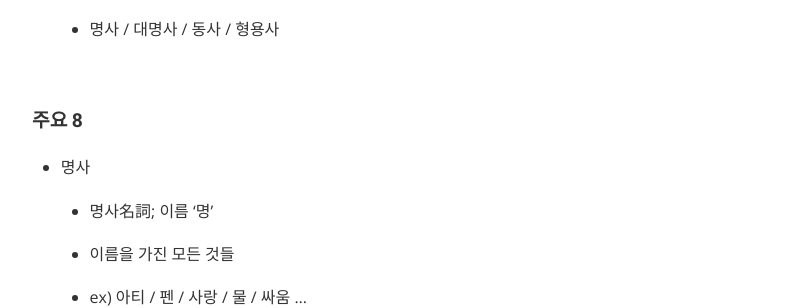
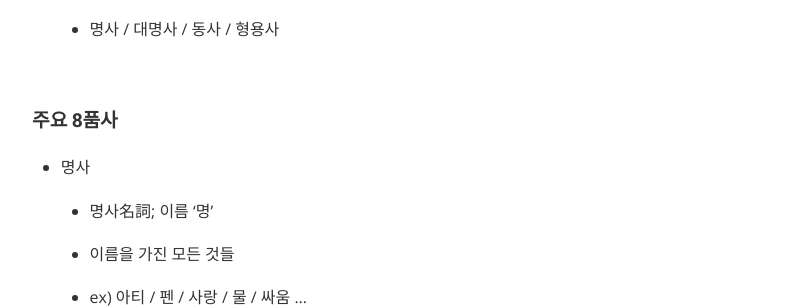
Before and after one commit to gptjs409/gptjs409.github.io, a Jekyll site: the page built from _posts/english/2019-10-20-banana-english-4.md, in a window 1280 px wide and 900 px high, scrolled down 2996 px. Shown: the part 153-461 px from the top of the window, without its empty margins (240-1039 px from the left). Built offline with Jekyll 4.4.1, drawn with Linux system fonts in a browser that asks for light colours; nearby versions of some CDN libraries.

Commit message:
Update 2019-10-20-banana-english-4.md

```diff
--- a/_posts/english/2019-10-20-banana-english-4.md
+++ b/_posts/english/2019-10-20-banana-english-4.md
@@ -147,7 +147,7 @@ tags:
 
 <br>
 
-#### 주요 8
+#### 주요 8품사
 
 - 명사
 
```
